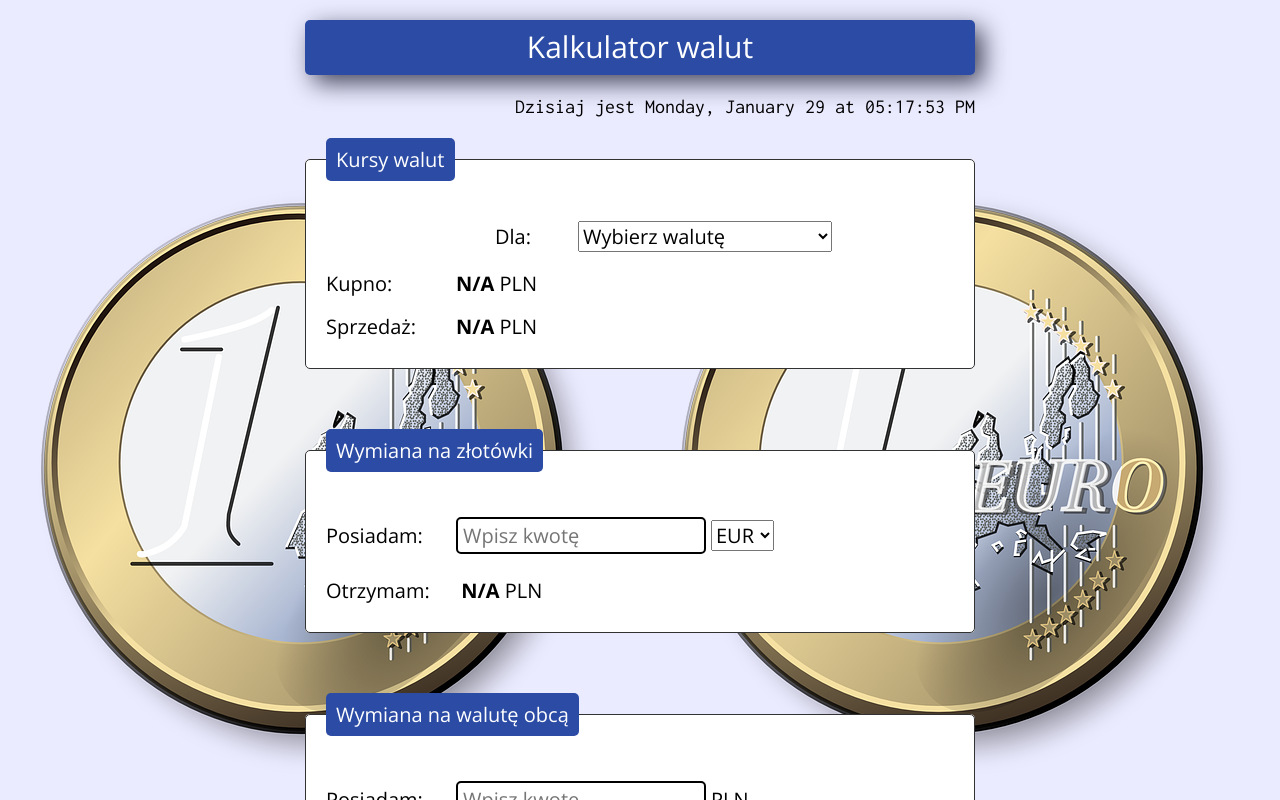
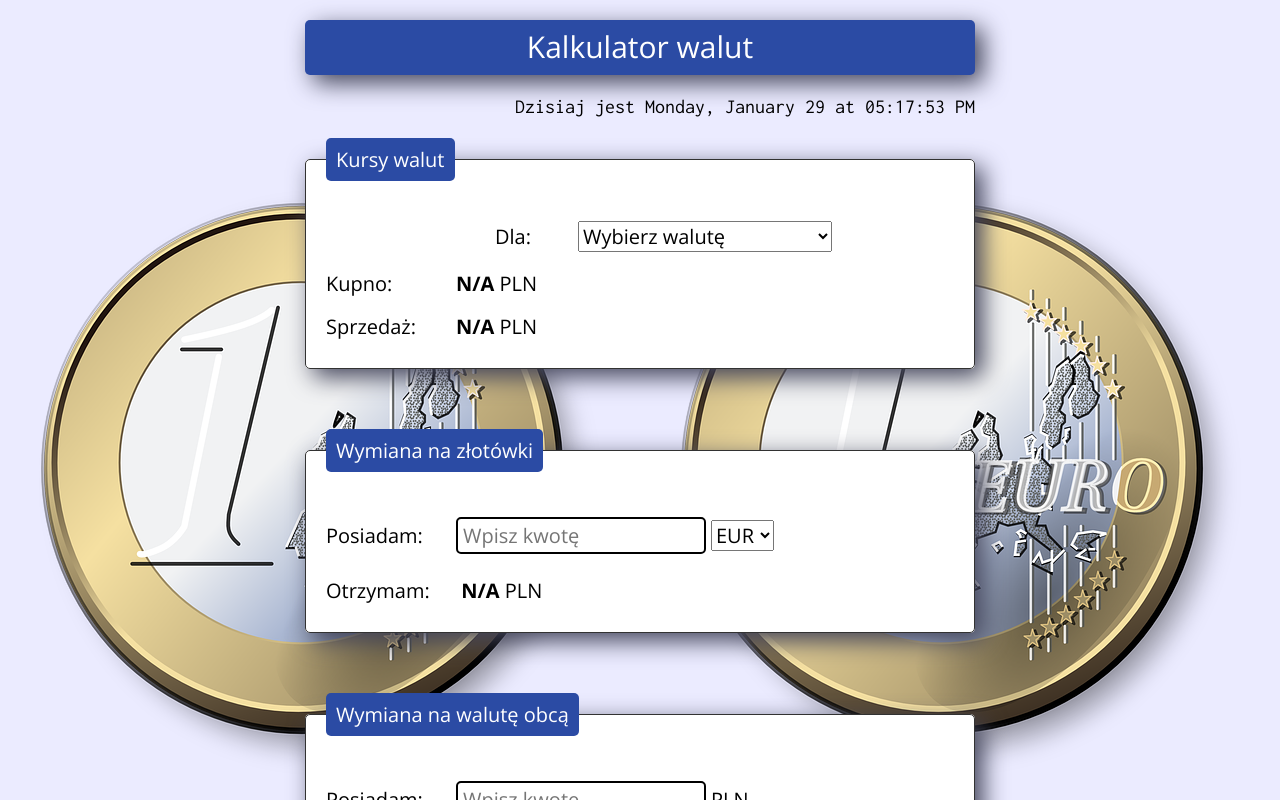
Before and after one commit to kormas/currency-converter-react, a React (Create React App) app: page / in a window 1280 px wide. Shown: the top 800 px of the page. Built offline with nearby package versions, Linux system fonts and the light colour scheme.

Commit message:
added box shadows

```diff
--- a/src/Fieldset/styled.js
+++ b/src/Fieldset/styled.js
@@ -6,6 +6,9 @@ export const StyledFieldset = styled.fieldset`
     border: 1px solid #323232;
     border-radius: 5px;
     margin: 10px 0 60px;
+    -webkit-box-shadow: 8px 8px 24px 0px rgba(66, 68, 90, 1);
+    -moz-box-shadow: 8px 8px 24px 0px rgba(66, 68, 90, 1);
+    box-shadow: 8px 8px 24px 0px rgba(66, 68, 90, 1);
 
     @media (max-width: 530px) {
         padding: 10px 5px;
```
